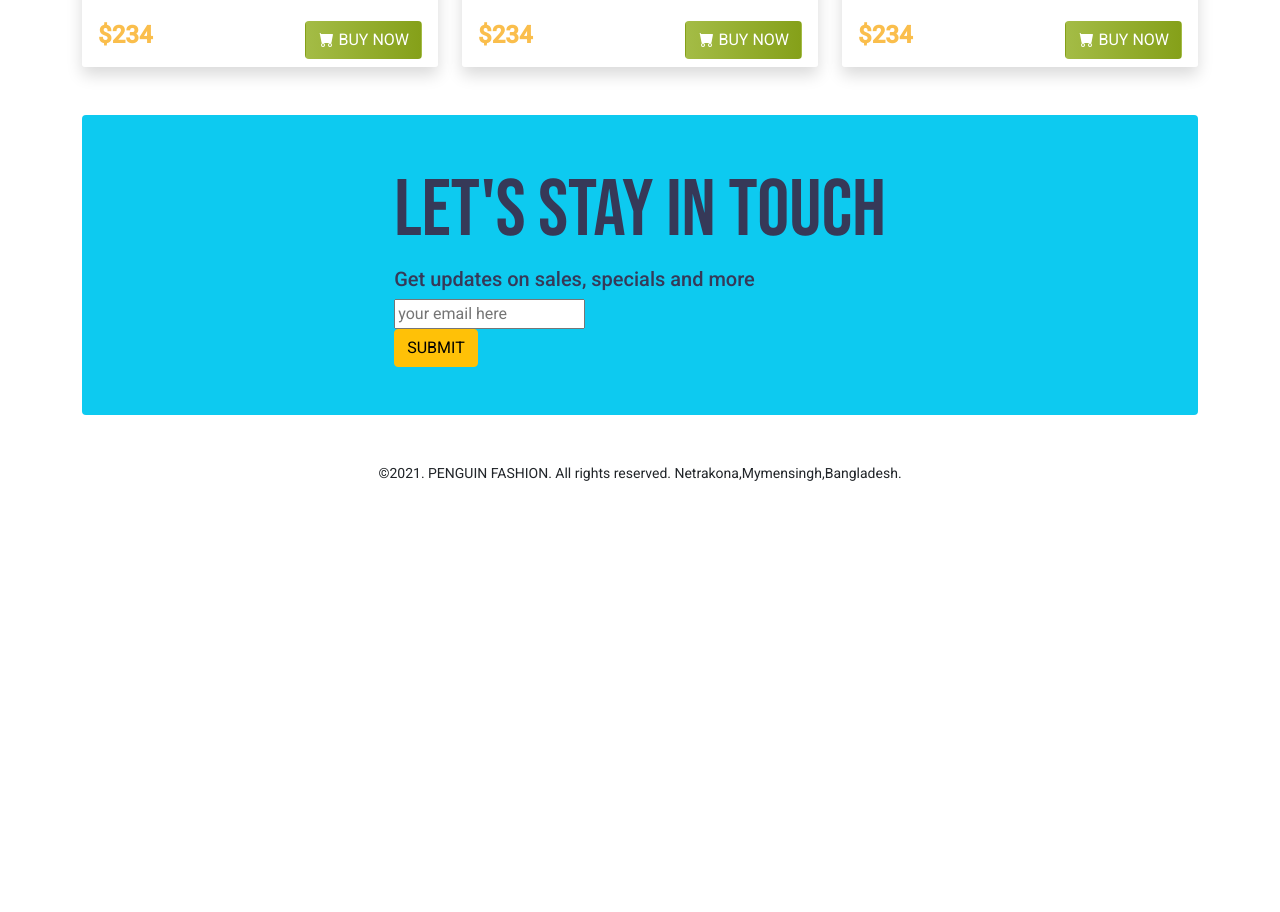
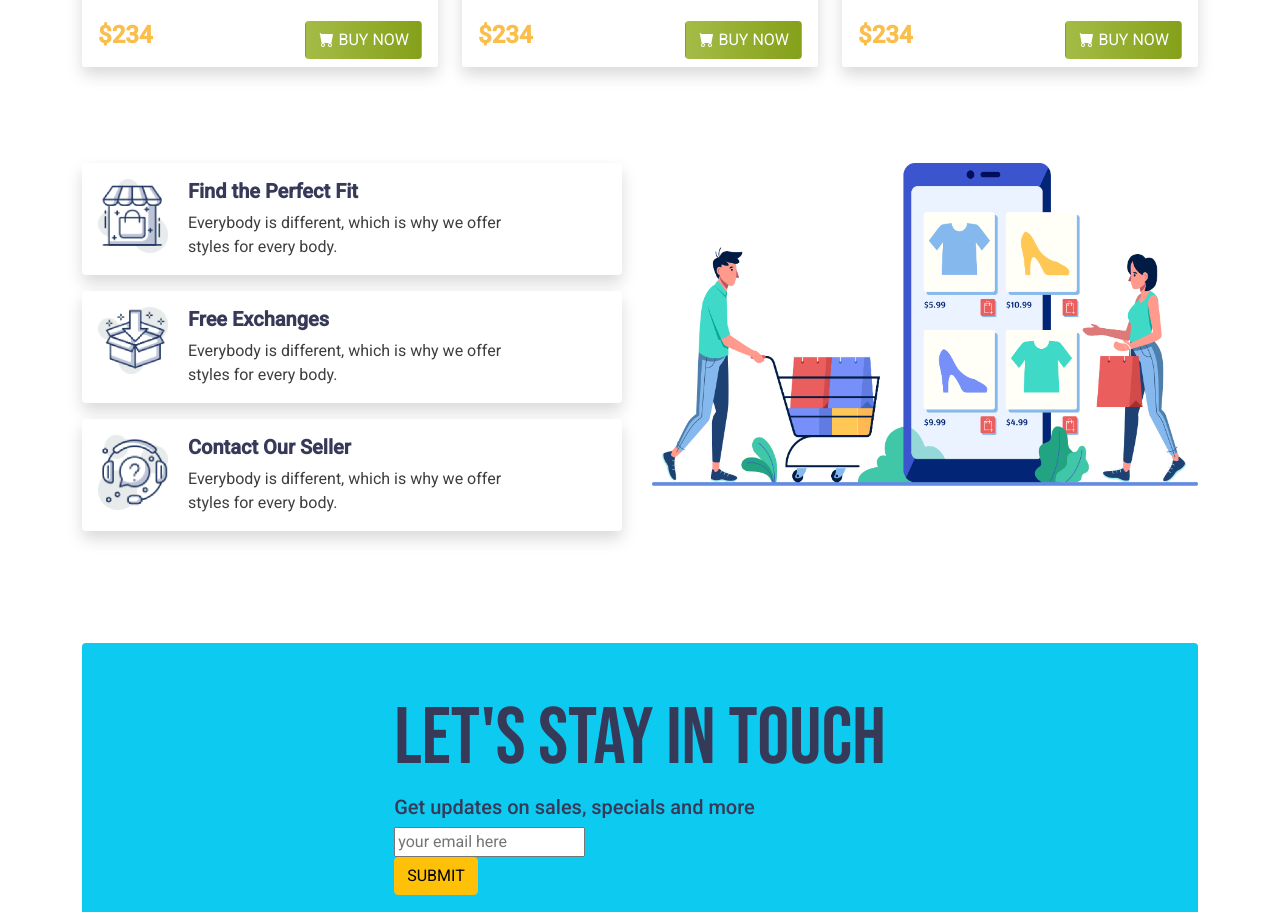
Before and after one commit to foysalmia/second-assignment, a plain HTML site: page index.html in a window 1280 px wide. Shown: the part 2038-2950 px from the top of the page. Before the commit the page ends 2522 px from the top, so only its background shows below. Drawn offline with nearby package versions, Linux system fonts and the light colour scheme.

Commit message:
add contact section

```diff
--- a/index.html
+++ b/index.html
@@ -203,6 +203,65 @@
     </div>
 
   </section>
+  <!-- contact -->
+  <section class="pt-5 pb-5 mt-5 mb-5">
+    <div class="row">
+      <div class="col-md-6">
+        <div>
+          <div class="card mb-3 shadow custom-border" style="max-width: 540px;">
+            <div class="row g-0">
+              <div class="col-md-2">
+                <div >
+                  <img src="images/icon/perfect-fit.png" class="img-thumbnail icon pt-3 ps-3" alt="...">
+                </div>
+              </div>
+              <div class="col-md-8">
+                <div class="card-body">
+                  <h5 class="card-title fw-bold">Find the Perfect Fit</h5>
+                  <p class="card-text">Everybody is different, which is why we offer styles for every body.</p>
+
+                </div>
+              </div>
+            </div>
+          </div>
+          <div class="card mb-3 shadow custom-border" style="max-width: 540px;">
+            <div class="row g-0">
+              <div class="col-md-2 ">
+                <div>
+                  <img src="images/icon/free-exchange.png" class="img-thumbnail icon pt-3 ps-3" alt="...">
+                </div>
+              </div>
+              <div class="col-md-8">
+                <div class="card-body">
+                  <h5 class="card-title fw-bold">Free Exchanges</h5>
+                  <p class="card-text">Everybody is different, which is why we offer styles for every body.</p>
+                </div>
+              </div>
+            </div>
+          </div>
+          <div class="card mb-3 shadow custom-border" style="max-width: 540px;">
+            <div class="row g-0">
+              <div class="col-md-2">
+                <div>
+                  <img src="images/icon/contact.png" class="img-thumbnail icon pt-3 ps-3" alt="...">
+                </div>
+              </div>
+              <div class="col-md-8">
+                <div class="card-body">
+                  <h5 class="card-title fw-bold">Contact Our Seller</h5>
+                  <p class="card-text">Everybody is different, which is why we offer styles for every body.</p>
+                </div>
+              </div>
+            </div>
+          </div>
+        </div>
+      </div>
+      <div class="col-md-6">
+        <img src="images/banner/shop-banner.png" class="img-fluid" alt="">
+
+      </div>
+    </div>
+  </section>
 
   <!-- bonus section -->
 
@@ -221,28 +280,6 @@
     <small>©2021. PENGUIN FASHION. All rights reserved. Netrakona,Mymensingh,Bangladesh.</small>
   </footer>
 
-
-
-
-
-
-
-
-
-
-
-
-
-
-
-
-
-
-
-
-
-
-
   <!-- javascript link -->
   <script src="https://cdn.jsdelivr.net/npm/bootstrap@5.0.0-beta1/dist/js/bootstrap.bundle.min.js"
     integrity="sha384-ygbV9kiqUc6oa4msXn9868pTtWMgiQaeYH7/t7LECLbyPA2x65Kgf80OJFdroafW"
```
